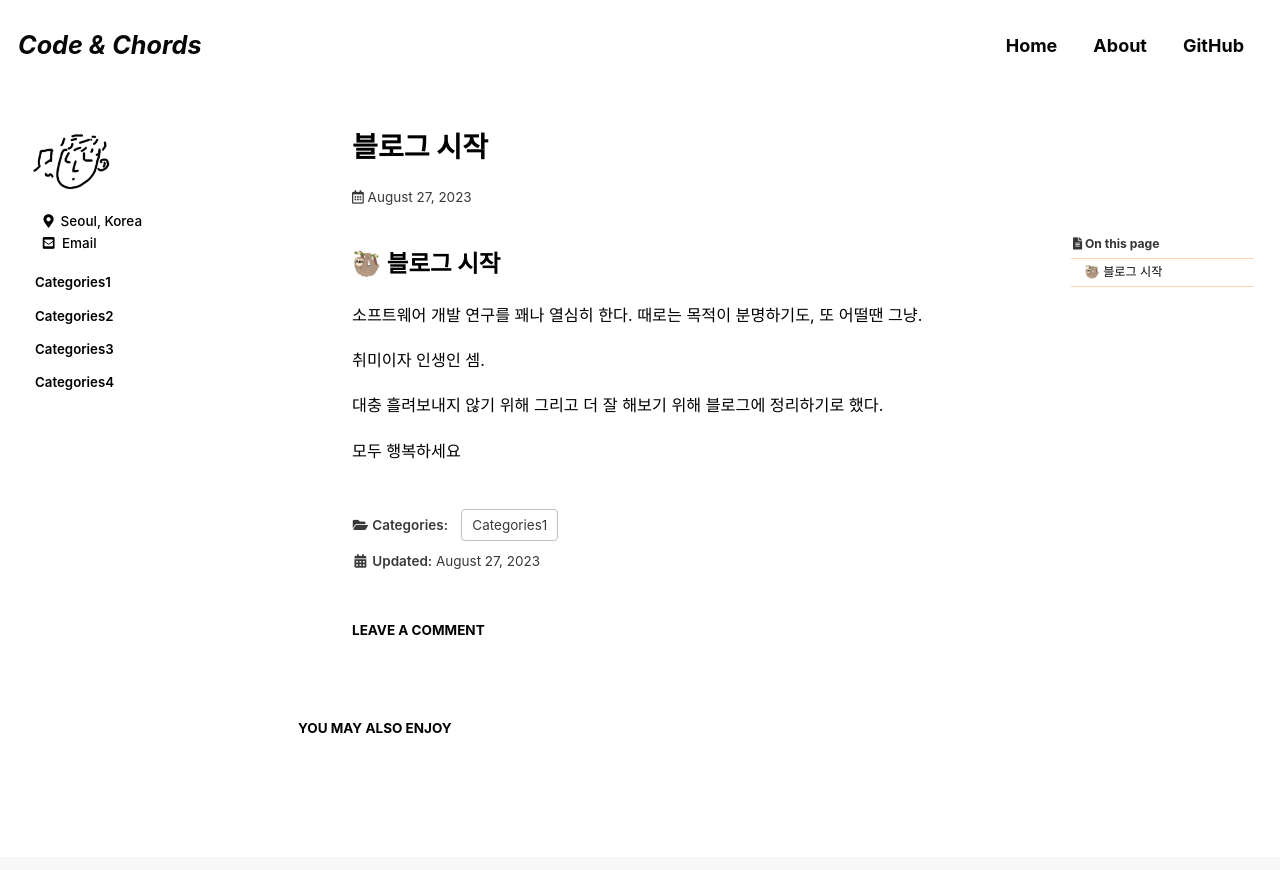
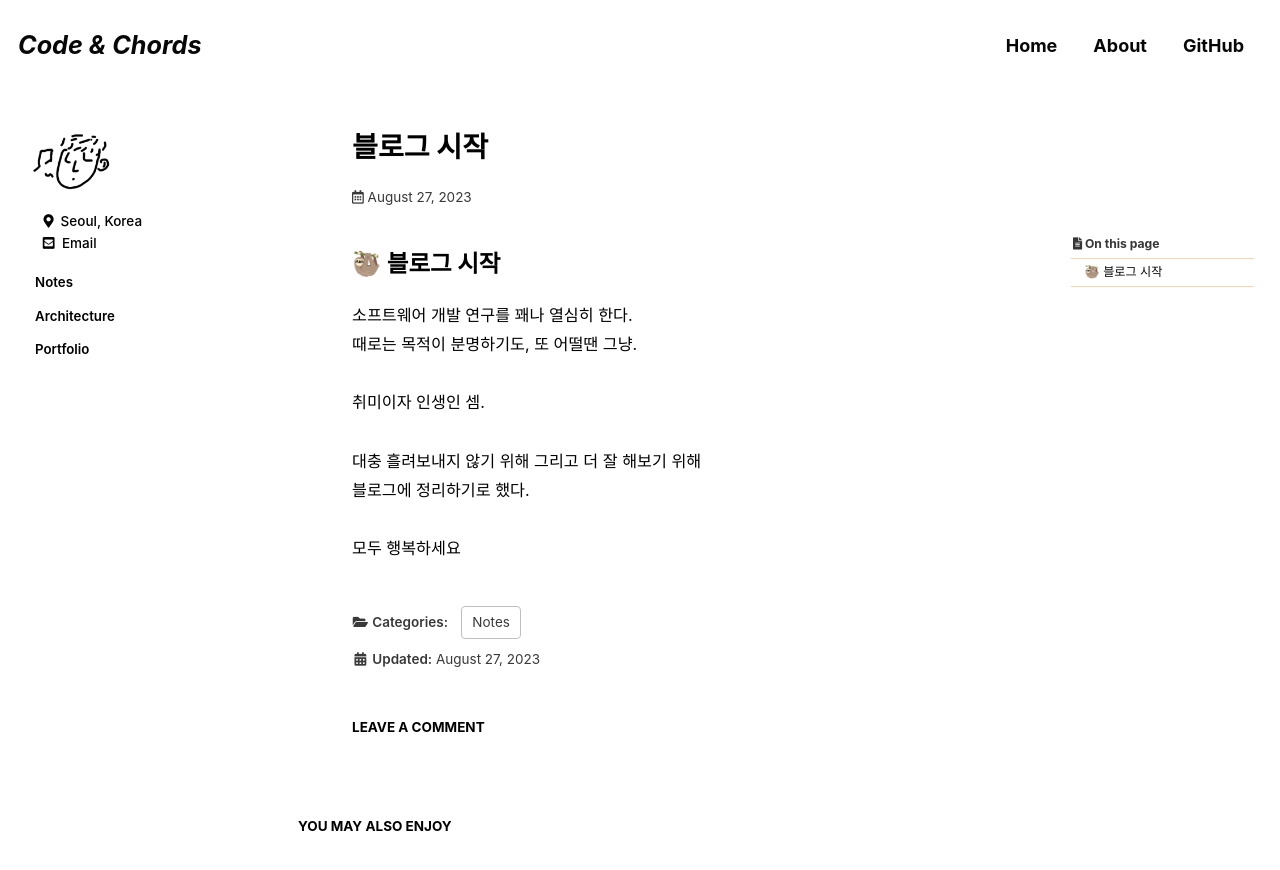
Before and after one commit to choiiis/minimal-mistakes-choiiis-customized, a Jekyll site: the page built from _posts/2022-07-24-categories-post-name-here.md, in a window 1280 px wide and 900 px high. Shown: the top 870 px of the window. Built offline with Jekyll 4.4.1, drawn with Linux system fonts in a browser that asks for light colours; cached includes are drawn as plain includes; some web fonts are replaced; comment, search, counter and statistics services are not loaded.

Commit message:
Change categories

```diff
--- a/_data/navigation.yml
+++ b/_data/navigation.yml
@@ -18,11 +18,9 @@ main:
 # sidebar navigation (categories)
 # 2022.02.15 sidebar update : simple ver.
 categories:
-  - title: "Categories1"
-    url: /categories/categories1/
-  - title: "Categories2"
-    url: /categories/categories2/
-  - title: "Categories3"
-    url: /categories/categories3/
-  - title: "Categories4"
-    url: /categories/categories4/
+  - title: "Notes"
+    url: /categories/notes/
+  - title: "Architecture"
+    url: /categories/architecture/
+  - title: "Portfolio"
+    url: /categories/portfolio/
--- a/_posts/2022-07-24-categories-post-name-here.md
+++ b/_posts/2022-07-24-categories-post-name-here.md
@@ -3,7 +3,7 @@ title: "블로그 시작"
 # excerpt: "본문의 주요 내용을 여기에 입력하세요"
 
 categories:
-  - Categories1
+  - Notes
 tags:
   - [tag1, tag2]
 
@@ -18,12 +18,12 @@ last_modified_at: 2023-08-27
 
 ## 🦥 블로그 시작
 
-소프트웨어 개발 연구를 꽤나 열심히 한다.
-때로는 목적이 분명하기도, 또 어떨땐 그냥.
-
-취미이자 인생인 셈.
-
-대충 흘려보내지 않기 위해 그리고 더 잘 해보기 위해
-블로그에 정리하기로 했다.
-
+소프트웨어 개발 연구를 꽤나 열심히 한다. <br/>
+때로는 목적이 분명하기도, 또 어떨땐 그냥. <br/>
+<br/>
+취미이자 인생인 셈. <br/>
+<br/>
+대충 흘려보내지 않기 위해 그리고 더 잘 해보기 위해 <br/>
+블로그에 정리하기로 했다. <br/>
+<br/>
 모두 행복하세요
```
Also changed, not shown: _pages/categories/category-architecture.md (added, +9 -0 lines), _pages/categories/category-categories2.md (deleted, +0 -9 lines), _pages/categories/category-notes.md (renamed from _pages/categories/category-categories1.md), _pages/categories/category-portfolio.md (renamed from _pages/categories/category-categories3.md).
